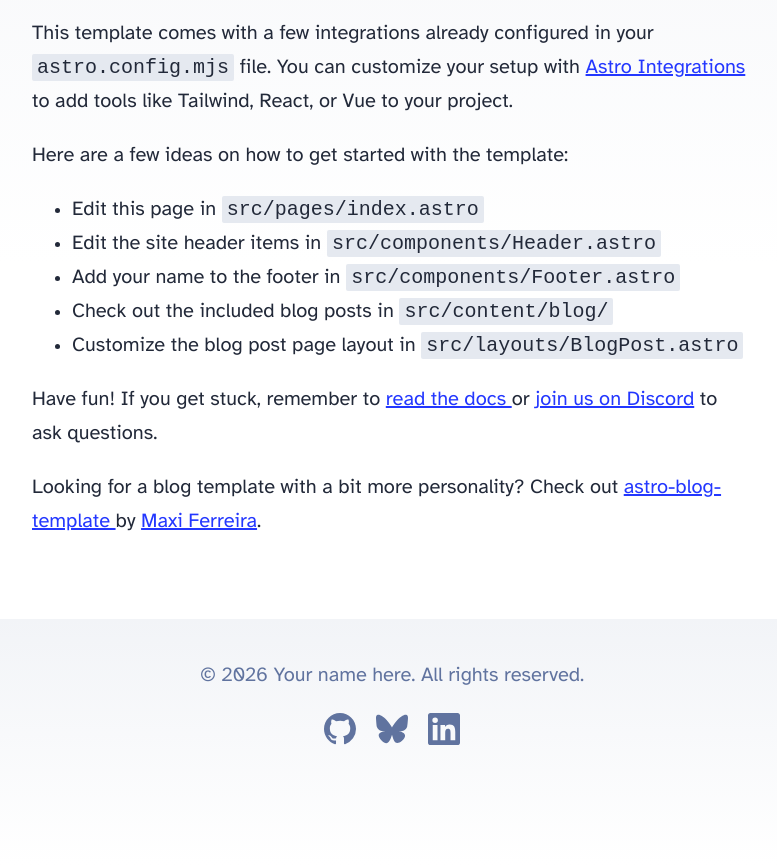
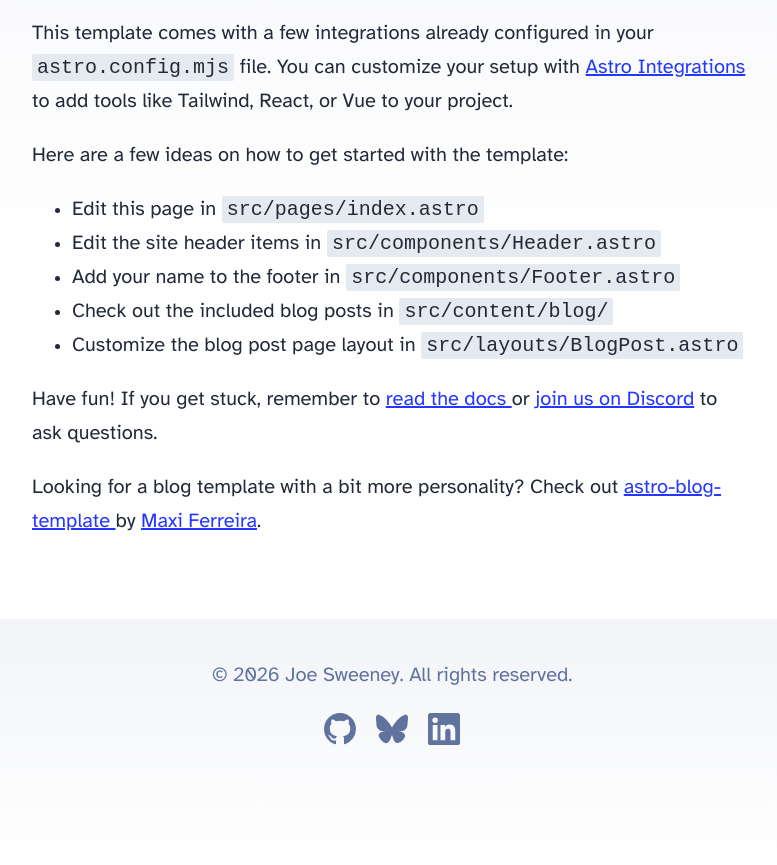
Before and after one commit to jswny/website, an Astro site: page / in a window 1280 px wide. Shown: the part 336-1201 px from the top of the page, without its empty margins (248-1025 px from the left). Built offline with nearby package versions, Linux system fonts and the light colour scheme; Astro itself is replaced by a stand-in of ours.

Commit message:
Update footer copyright name

```diff
--- a/src/components/Footer.astro
+++ b/src/components/Footer.astro
@@ -5,7 +5,7 @@ const today = new Date();
 ---
 
 <footer>
-	&copy; {today.getFullYear()} Your name here. All rights reserved.
+	&copy; {today.getFullYear()} Joe Sweeney. All rights reserved.
 	<SocialLinks />
 </footer>
 <style>
```
